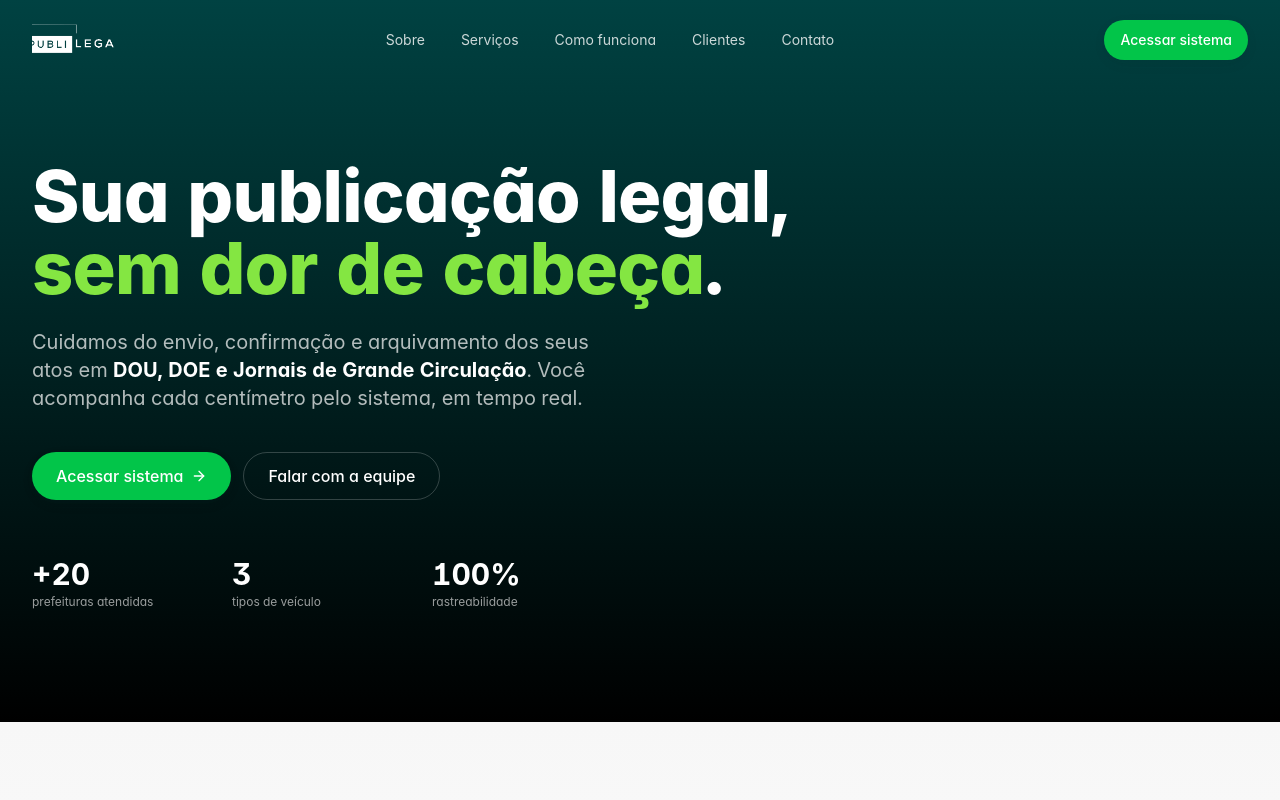
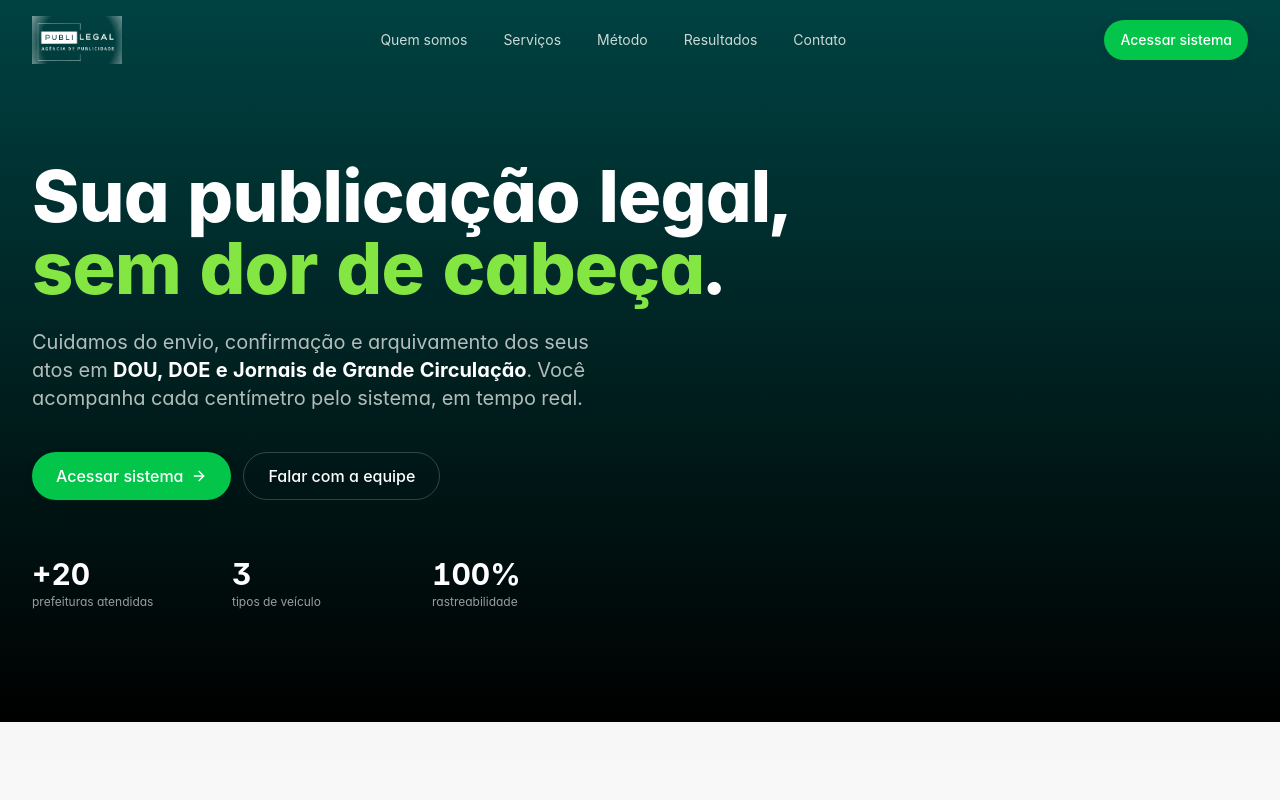
Before and after one commit to gabrielfernandess/publi, a Next.js app in the folder apps/web/: page / in a window 1280 px wide. Shown: the top 800 px of the page. Built offline with nearby package versions, Linux system fonts and the light colour scheme.

Commit message:
Sprint 17.3: cache-busting v4 + tamanhos maiores
- AppShell sidebar: h-10 -> h-12
- Login navy: h-14 -> h-16
- Login mobile: h-10 -> h-12
- LandingHeader: h-10 -> h-12
- Footer: h-12 -> h-14
- Cache-busting: ?v=3 -> ?v=4 (forca browser a recarregar a imagem)

```diff
--- a/apps/web/src/app/login/page.tsx
+++ b/apps/web/src/app/login/page.tsx
@@ -255,7 +255,7 @@ export default function LoginPage() {
       <div className="hidden lg:flex lg:w-1/2 bg-brand-900 relative overflow-hidden">
         <div className="relative z-10 flex flex-col justify-between p-12 text-white w-full">
           <Link href="/" className="w-fit">
-            <img src="/logo-clean-white.png?v=2" alt="Publi Legal" className="h-10 w-auto hover:opacity-90 transition-opacity" />
+            <img src="/logo-mark-white.png?v=4" alt="Publi Legal" className="h-16 w-auto hover:opacity-90 transition-opacity" />
           </Link>
           <div>
             <h2 className="font-sans text-4xl font-extrabold text-balance text-accent-300">
@@ -280,7 +280,7 @@ export default function LoginPage() {
         <div className="flex-1 flex items-center justify-center p-6 sm:p-12">
           <div className="w-full max-w-md">
             <div className="lg:hidden mb-8">
-              <img src="/logo-clean.png?v=2" alt="Publi Legal" className="h-8 w-auto" />
+              <img src="/logo-mark.png?v=4" alt="Publi Legal" className="h-12 w-auto" />
             </div>
 
             <h1 className="font-sans text-3xl font-extrabold text-ink-900">Acessar sistema</h1>
--- a/apps/web/src/components/landing/Footer.tsx
+++ b/apps/web/src/components/landing/Footer.tsx
@@ -7,7 +7,7 @@ export function Footer() {
         <div className="grid md:grid-cols-4 gap-10 pb-12 border-b border-white/10">
           <div className="md:col-span-2">
             <div>
-              <img src="/logo-clean-white.png?v=2" alt="Publi Legal" className="h-9 w-auto" />
+              <img src="/logo-mark-white.png?v=4" alt="Publi Legal" className="h-14 w-auto" />
             </div>
             <p className="mt-4 text-sm text-white/60 max-w-md leading-relaxed">
               Publicação de atos oficiais em DOU, DOE e Jornais de Grande Circulação. Atendemos prefeituras,
@@ -18,19 +18,19 @@ export function Footer() {
           <div>
             <h4 className="text-xs uppercase tracking-widest font-semibold text-accent-300">Navegação</h4>
             <ul className="mt-4 space-y-2.5 text-sm text-white/70">
-              <li><a href="#sobre" className="hover:text-white transition-colors">Sobre</a></li>
+              <li><a href="#sobre" className="hover:text-white transition-colors">Quem somos</a></li>
               <li><a href="#servicos" className="hover:text-white transition-colors">Serviços</a></li>
-              <li><a href="#como-funciona" className="hover:text-white transition-colors">Como funciona</a></li>
-              <li><a href="#clientes" className="hover:text-white transition-colors">Clientes</a></li>
+              <li><a href="#metodo" className="hover:text-white transition-colors">Método PubliLegal</a></li>
+              <li><a href="#resultados" className="hover:text-white transition-colors">Resultados</a></li>
               <li><a href="#contato" className="hover:text-white transition-colors">Contato</a></li>
             </ul>
           </div>
 
           <div>
-            <h4 className="text-xs uppercase tracking-widest font-semibold text-accent-300">Sistema</h4>
+            <h4 className="text-xs uppercase tracking-widest font-semibold text-accent-300">Acesso</h4>
             <ul className="mt-4 space-y-2.5 text-sm text-white/70">
               <li><Link href="/login" className="hover:text-white transition-colors">Acessar sistema</Link></li>
-              <li><Link href="/login" className="hover:text-white transition-colors">Solicitar demo</Link></li>
+              <li><a href="#contato" className="hover:text-white transition-colors">Solicitar proposta</a></li>
             </ul>
           </div>
         </div>
@@ -40,7 +40,7 @@ export function Footer() {
           <div className="flex items-center gap-4">
             <span>CNPJ: 00.000.000/0001-00</span>
             <span className="hidden sm:inline">•</span>
-            <span className="hidden sm:inline">Maranhão, Brasil</span>
+            <span className="hidden sm:inline">Maranhão · Pará · Tocantins</span>
           </div>
         </div>
       </div>
--- a/apps/web/src/components/landing/LandingHeader.tsx
+++ b/apps/web/src/components/landing/LandingHeader.tsx
@@ -7,10 +7,10 @@ import { Button } from '@/components/ui/Button';
 import { cn } from '@/lib/utils';
 
 const links = [
-  { href: '#sobre', label: 'Sobre' },
+  { href: '#sobre', label: 'Quem somos' },
   { href: '#servicos', label: 'Serviços' },
-  { href: '#como-funciona', label: 'Como funciona' },
-  { href: '#clientes', label: 'Clientes' },
+  { href: '#metodo', label: 'Método' },
+  { href: '#resultados', label: 'Resultados' },
   { href: '#contato', label: 'Contato' },
 ];
 
@@ -34,7 +34,7 @@ export function LandingHeader() {
     >
       <div className="container-page flex items-center justify-between h-16 lg:h-20">
         <Link href="/">
-          <img src="/logo-clean-white.png?v=2" alt="Publi Legal" className="h-8 w-auto hover:opacity-90 transition-opacity" />
+          <img src="/logo-mark-white.png?v=4" alt="Publi Legal" className="h-12 w-auto hover:opacity-90 transition-opacity" />
         </Link>
 
         <nav className="hidden lg:flex items-center gap-1">
--- a/apps/web/src/components/layout/AppShell.tsx
+++ b/apps/web/src/components/layout/AppShell.tsx
@@ -112,7 +112,7 @@ export function AppShell({ children }: { children: ReactNode }) {
         {/* Logo */}
         <div className="px-5 py-5 flex items-center justify-between">
           <Link href="/app/dashboard" onClick={() => setOpenSidebar(false)}>
-            <img src="/logo-clean-white.png?v=2" alt="Publi Legal" className="h-8 w-auto hover:opacity-90 transition-opacity" />
+            <img src="/logo-mark-white.png?v=4" alt="Publi Legal" className="h-12 w-auto hover:opacity-90 transition-opacity" />
           </Link>
           <button onClick={() => setOpenSidebar(false)} className="lg:hidden text-white/70 hover:text-white p-1 -mr-1">
             <X className="w-5 h-5" />
```
